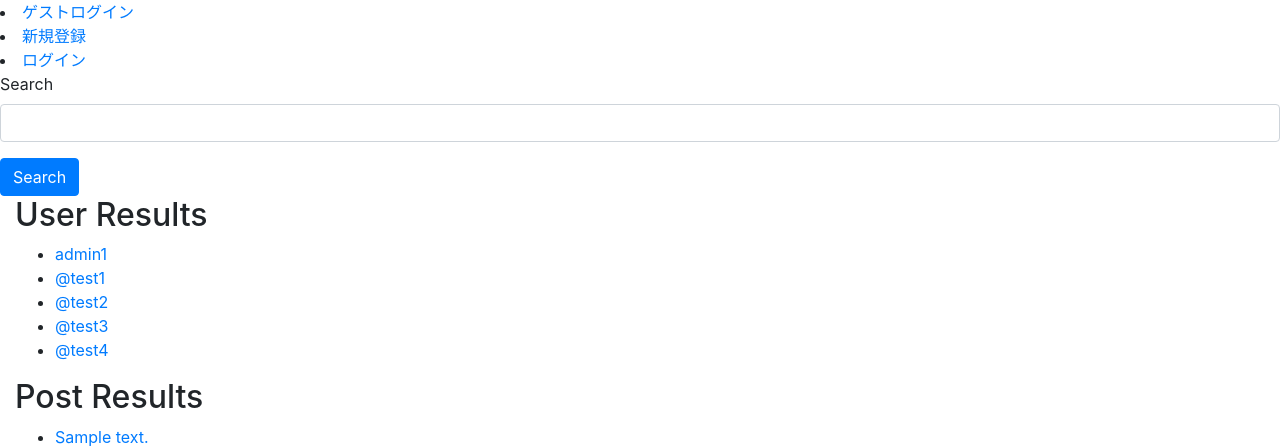
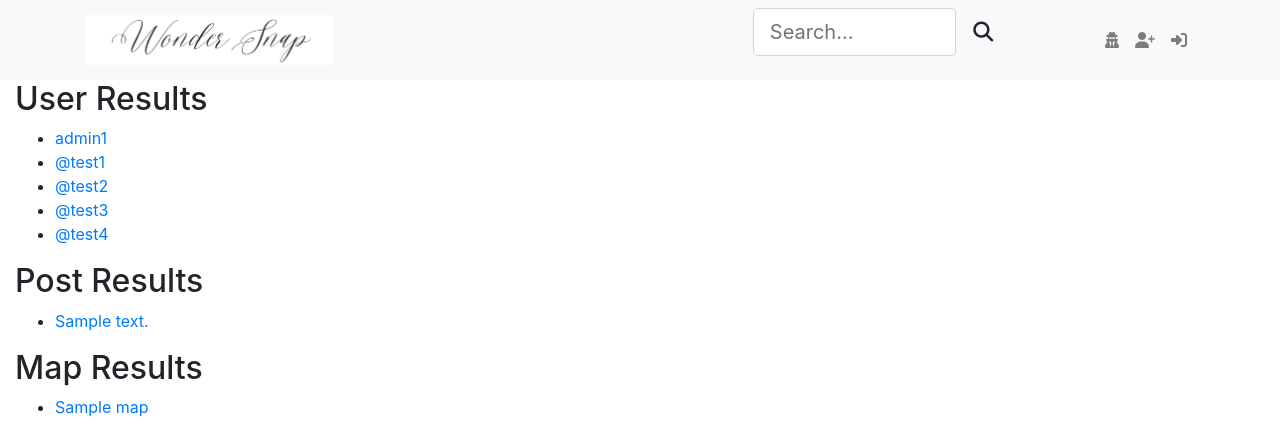
Before and after one commit to defo-wd/WanderSnap1, a Rails app: page /search in a window 1280 px wide. Shown: the top 446 px of the page. Run offline with Rails 7, Linux system fonts and the light colour scheme; tables that the repository leaves empty hold one stand-in row (values such as "Sample post"); style sheets or scripts are compiled from the project's sources; parts of the project's set-up code (start-up, migrations or seed data) failed here and were passed over; some libraries are stand-ins or nearby versions.

Commit message:
テストデプロイ前

```diff
--- a/app/controllers/homes_controller.rb
+++ b/app/controllers/homes_controller.rb
@@ -5,9 +5,8 @@ class HomesController < ApplicationController
     @maps = Map.includes(:post_maps => :post).all
     @user = current_user
     @liked_posts = current_user.liked_posts if user_signed_in?
-
     @q_post = Post.ransack(params[:q_post])
-  @q_user = User.ransack(params[:q_user])
-  @q_map = Map.ransack(params[:q_map])
+    @q_user = User.ransack(params[:q_user])
+    @q_map = Map.ransack(params[:q_map])
   end
 end
--- a/app/views/layouts/_header.html.erb
+++ b/app/views/layouts/_header.html.erb
@@ -1,20 +1,39 @@
-<header>
+<header class="navbar navbar-expand-lg navbar-light bg-light">
+  <div class="container">
+    <%= link_to root_path, class: "navbar-brand" do %>
+      <%= image_tag "logo.png", alt: "Logo", style: "height: 50px; width: auto;" %>
+    <% end %>
+    <%= render 'layouts/search' %>
+    <button class="navbar-toggler" type="button" data-toggle="collapse" data-target="#navbarNav" aria-controls="navbarNav" aria-expanded="false" aria-label="Toggle navigation">
+      <span class="navbar-toggler-icon"></span>
+    </button>
+
+    <div class="collapse navbar-collapse" id="navbarNav">
+      <ul class="navbar-nav ml-auto">
         <% if user_signed_in? %>
-    <li>
-      <%= link_to "ログアウト", destroy_user_session_path, method: :delete %>
+          <li class="nav-item">
+            <%= link_to destroy_user_session_path, method: :delete, class: 'nav-link' do %>
+              <i class="fas fa-sign-out-alt"></i>
+            <% end %>
           </li>
         <% else %>
-      <li>
-    <%= link_to "ゲストログイン", users_guest_sign_in_path, method: :post %>
+          <li class="nav-item">
+            <%= link_to users_guest_sign_in_path, method: :post, class: 'nav-link' do %>
+              <i class="fas fa-user-secret"></i>
+            <% end %>
           </li>
-    <li>
-      <%= link_to "新規登録", new_user_registration_path %>
+          <li class="nav-item">
+            <%= link_to new_user_registration_path, class: 'nav-link' do %>
+              <i class="fas fa-user-plus"></i>
+            <% end %>
           </li>
-    <li>
-      <%= link_to "ログイン", new_user_session_path %>
+          <li class="nav-item">
+            <%= link_to new_user_session_path, class: 'nav-link' do %>
+              <i class="fas fa-sign-in-alt"></i>
+            <% end %>
           </li>
         <% end %>
-
-  <%= render 'layouts/search' %>
-
+      </ul>
+    </div>
+  </div>
 </header>
--- a/app/views/layouts/_search.html.erb
+++ b/app/views/layouts/_search.html.erb
@@ -1,7 +1,26 @@
-<%= form_with url: search_path, method: :get, local: true do |f| %>
-  <div class="form-group">
-    <%= f.label :q, "Search" %>
-    <%= f.text_field :q, class: "form-control" %>
+<div class="container">
+  <br/>
+  <div class="row justify-content-center">
+    <div class="col-12 col-md-10 col-lg-8">
+      <%= form_with url: search_path, method: :get, local: true do |f| %>
+        <div class="form-group row no-gutters align-items-center">
+          <div class="col-auto">
+          </div>
+          <!-- end of col -->
+          <div class="col">
+            <%= f.text_field :q, class: "form-control form-control-lg form-control-borderless text-gray", placeholder: "Search..." %>
+          </div>
+          <!-- end of col -->
+          <div class="col-auto">
+            <%= f.button type: "submit", class: "btn btn-lg btn-gray" do %>
+              <!-- フォントアイコンをボタンに追加 -->
+              <i class="fas fa-search"></i>
+            <% end %>
+          </div>
+          <!-- end of col -->
+        </div>
+      <% end %>
+    </div>
+    <!-- end of col -->
   </div>
-  <%= f.submit "Search", class: "btn btn-primary" %>
-<% end %>
+</div>
```
Also changed, not shown: app/views/homes/top.html.erb (+24 -9 lines), app/views/layouts/_follow_section.html.erb (added, +19 -0 lines), app/views/layouts/_sidebar.html.erb (+31 -5 lines), app/assets/images/logo.png (added). Lines whose indentation alone changed are shown as unchanged.
